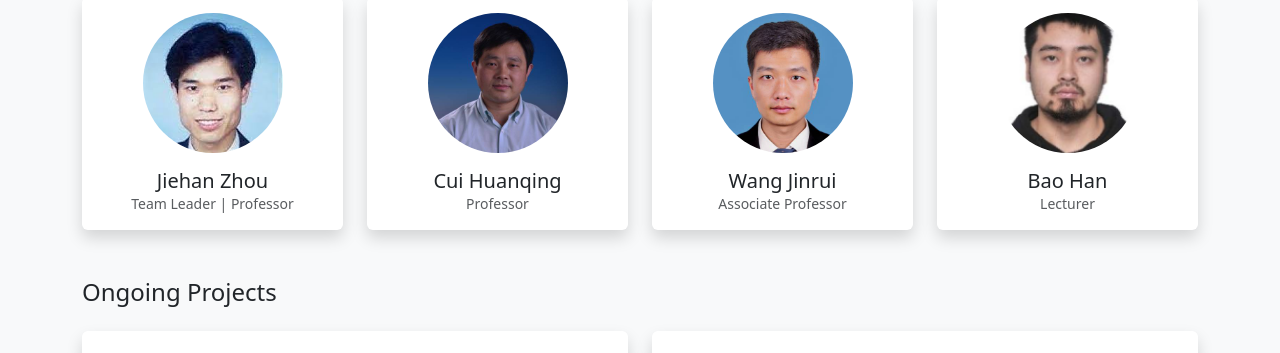
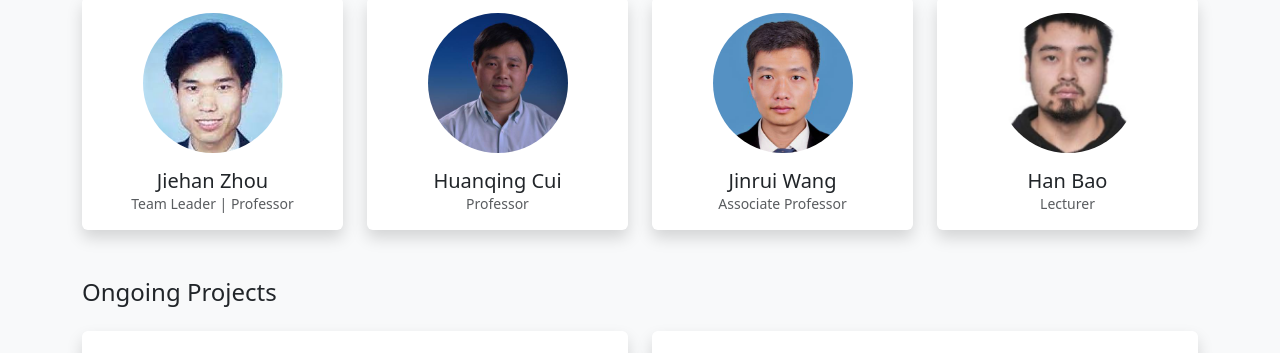
Before and after one commit to fablab4cogtwins/fablab4cogtwins.github.io, a Jekyll site: the page built from index.html, in a window 1280 px wide and 900 px high, scrolled down 905 px. Shown: the part 93-446 px from the top of the window. Built offline with Jekyll 4.4.1, drawn with Linux system fonts in a browser that asks for light colours; the list of posts is cut into pages by our own code.

```diff
--- a/_data/lab_members.yml
+++ b/_data/lab_members.yml
@@ -3,17 +3,17 @@
   photo: "/assets/imgs/jiehan.jpg"
   title: "Team Leader | Professor"
 
-- name: "Cui Huanqing"
+- name: "Huanqing Cui"
   profile: "/cui_huanqing"
   photo: "/assets/imgs/cui_huanqing.jpg"
   title: "Professor"
 
-- name: "Wang Jinrui"
+- name: "Jinrui Wang"
   profile: "/wang_jinrui"
   photo: "/assets/imgs/wang_jinrui.jpg"
   title: "Associate Professor"
 
-- name: "Bao Han"
+- name: "Han Bao"
   profile: "/bao_han"
   photo: "/assets/imgs/bao_han.png"
   title: "Lecturer"
```
